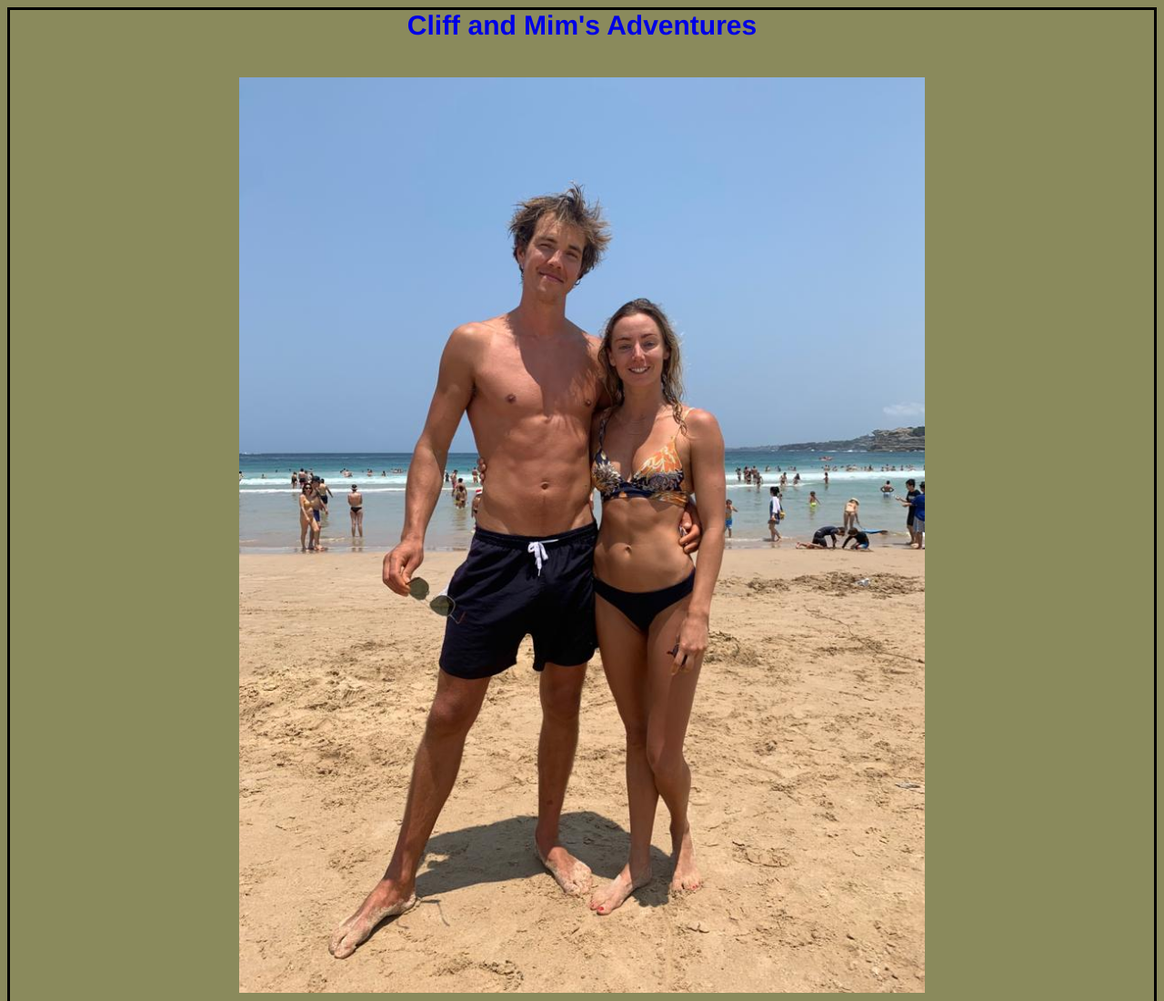
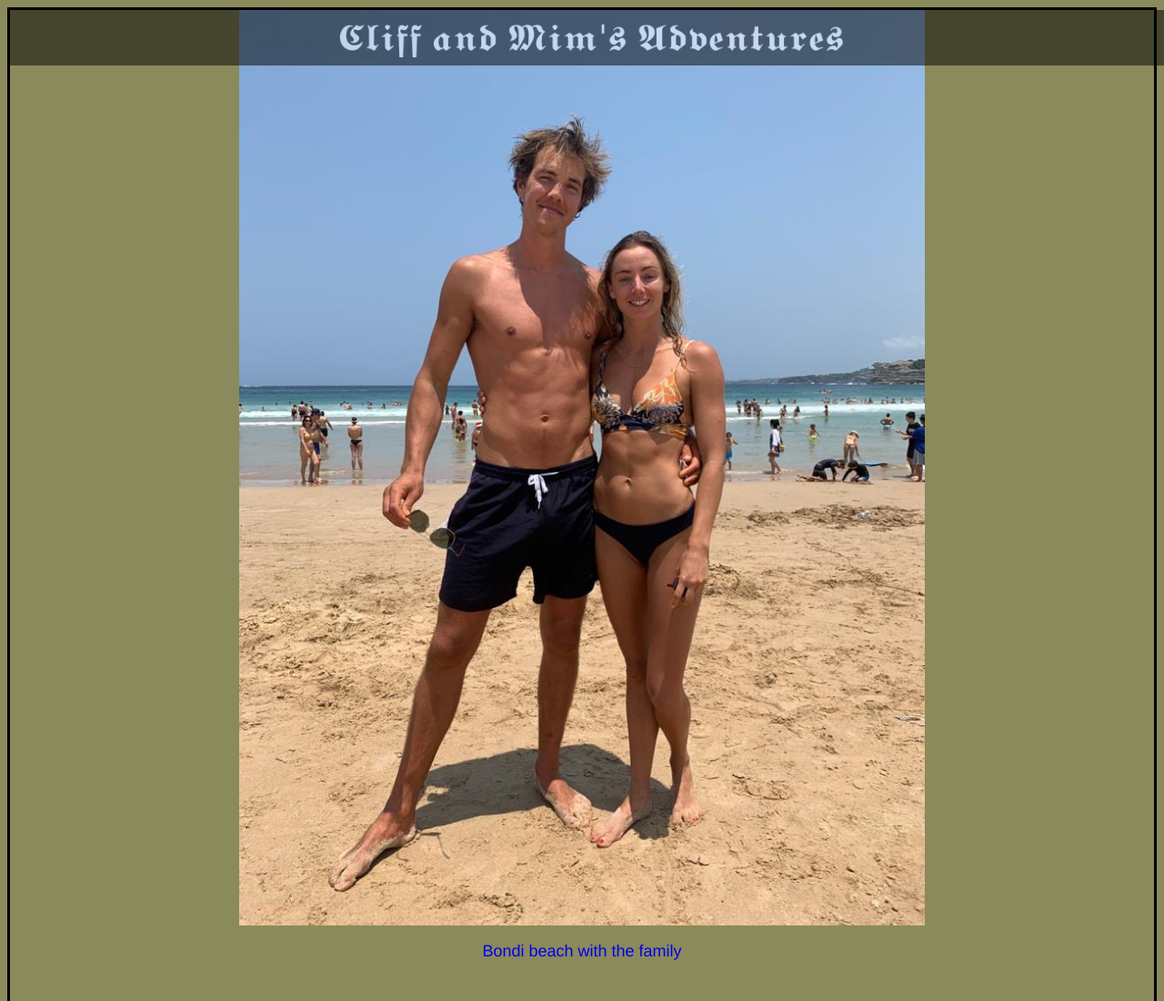
Before and after one commit to cliffordhopkins88/Cliff_and_Mims_Adventures, a plain HTML site: page index.html in a window 1280 px wide. Shown: the top 1100 px of the page at 91% size. Drawn offline with Linux system fonts and the light colour scheme.

Commit message:
top bar addition

```diff
--- a/index.html
+++ b/index.html
@@ -8,9 +8,12 @@
 <body>
   <script src="main.js"></script>
 
-  <div class="title-text">
-    <h4>Cliff and Mim's Adventures</h4>
-  </div>
+<header class="flex">
+  <img src="images/titleText1.png">
+
+</header>
+
+
 
   <div class="images">
     <img id="blue" src="./images/christmasDay2.jpg" alt="tiles" >
--- a/resources/css/index.css
+++ b/resources/css/index.css
@@ -1,14 +1,38 @@
 * {
     font-family: Helvetica, Arial, sans-serif;
+
   }
    /* Container holding the image and the text */
 
-   body     {
+body  {
 
     border-style: solid;
     border-width: medium;
 
-     }
+ }
+
+header {
+      width: 100%;
+      position: fixed;
+      z-index: 1;
+      height: 60px;
+      background-color: black;
+      border-bottom: 1px solid black;
+      align-items: center;
+      opacity: 0.5;
+      font-size: 22px;
+  }
+
+  header img {
+    height: 60px;
+    width: auto;
+  }
+
+  .flex {
+    display: flex;
+    justify-content: center;
+    flex-wrap: wrap;
+}
 
    .title {
   position: right;
```
Also changed, not shown: images/titleText.png (added), images/titleText1.png (added), 1 other file.
